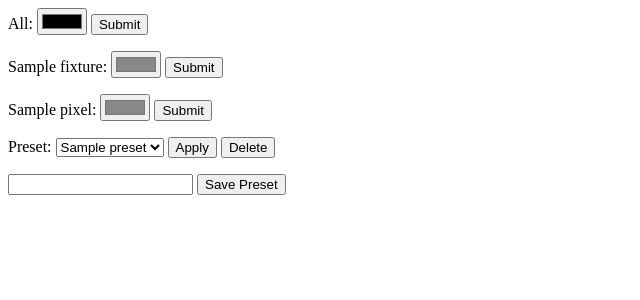
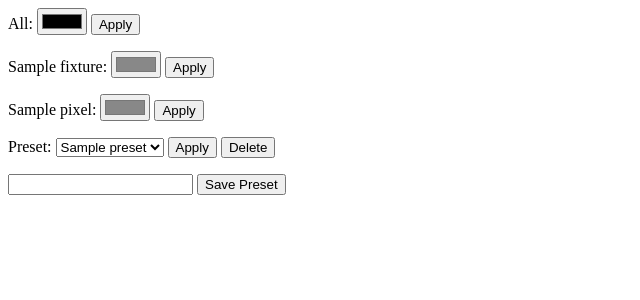
Before and after one commit to reillyeon/webpixels, a Flask app: template templates/index.html in a window 1280 px wide. Shown: the top 300 px of the page, without its empty margins (0-640 px from the left). Run offline with Flask 2, Linux system fonts and the light colour scheme; the template is opened without the code that fills it: most values are stand-ins (such as "Sample title", 1, 10 or a date in 2020); parts of the project's set-up code (start-up, migrations or seed data) failed here and were passed over.

Commit message:
Label all submit buttons "Apply".

```diff
--- a/templates/index.html
+++ b/templates/index.html
@@ -6,21 +6,21 @@
 <form method="POST" action="pixel/all">
   All:
   <input type="color" name="color" value="{{ all }}" />
-  <input type="submit" />
+  <input type="submit" value="Apply" />
 </form>
 <form method="POST" action="pixels">
   {% for fixture, color in fixtures %}
   {{ fixture }}:
   <input type="color" name="color_{{ fixture }}" value="{{ color }}" />
   {% endfor %}
-  <input type="submit" />
+  <input type="submit" value="Apply" />
 </form>
 <form method="POST" action="pixels">
   {% for pixel, color in pixels %}
   {{ pixel }}:
   <input type="color" name="color_{{ pixel }}" value="{{ color }}" />
   {% endfor %}
-  <input type="submit" />
+  <input type="submit" value="Apply" />
 </form>
 <form method="POST">
   Preset:
```
